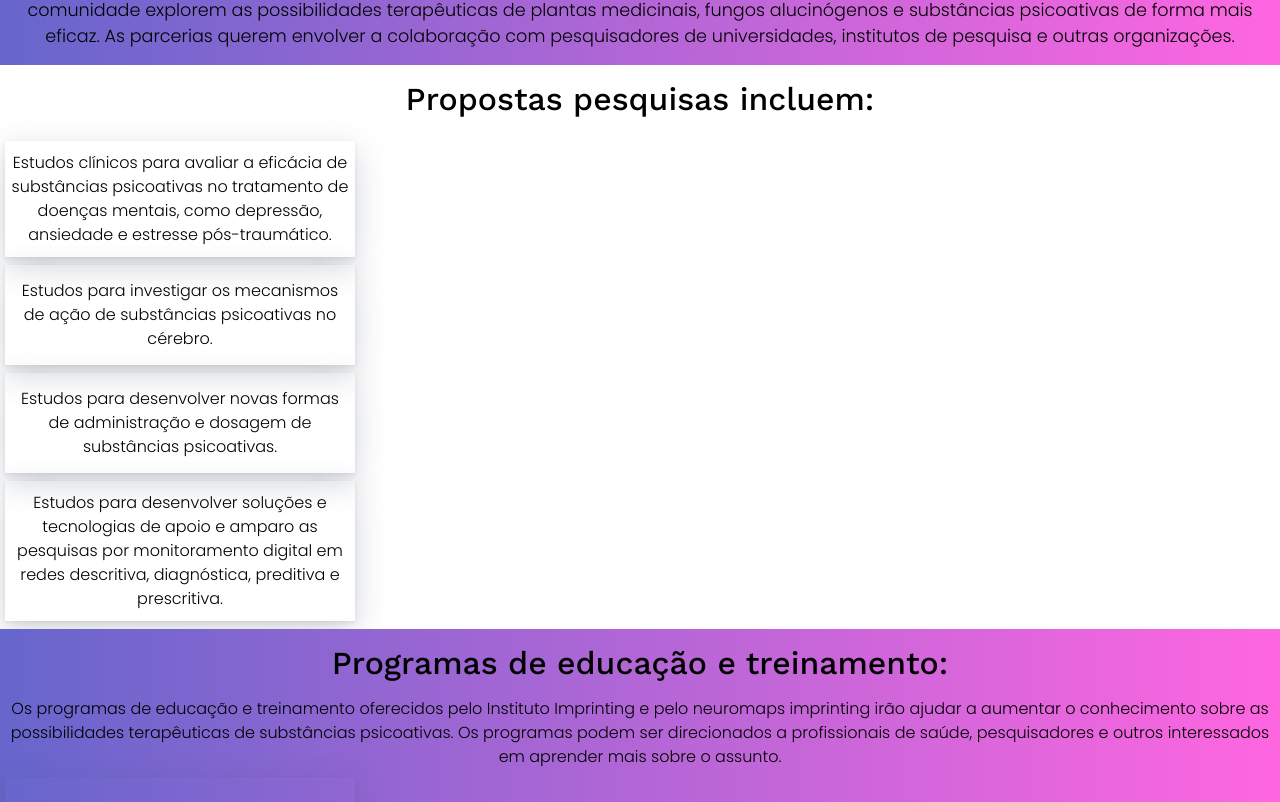
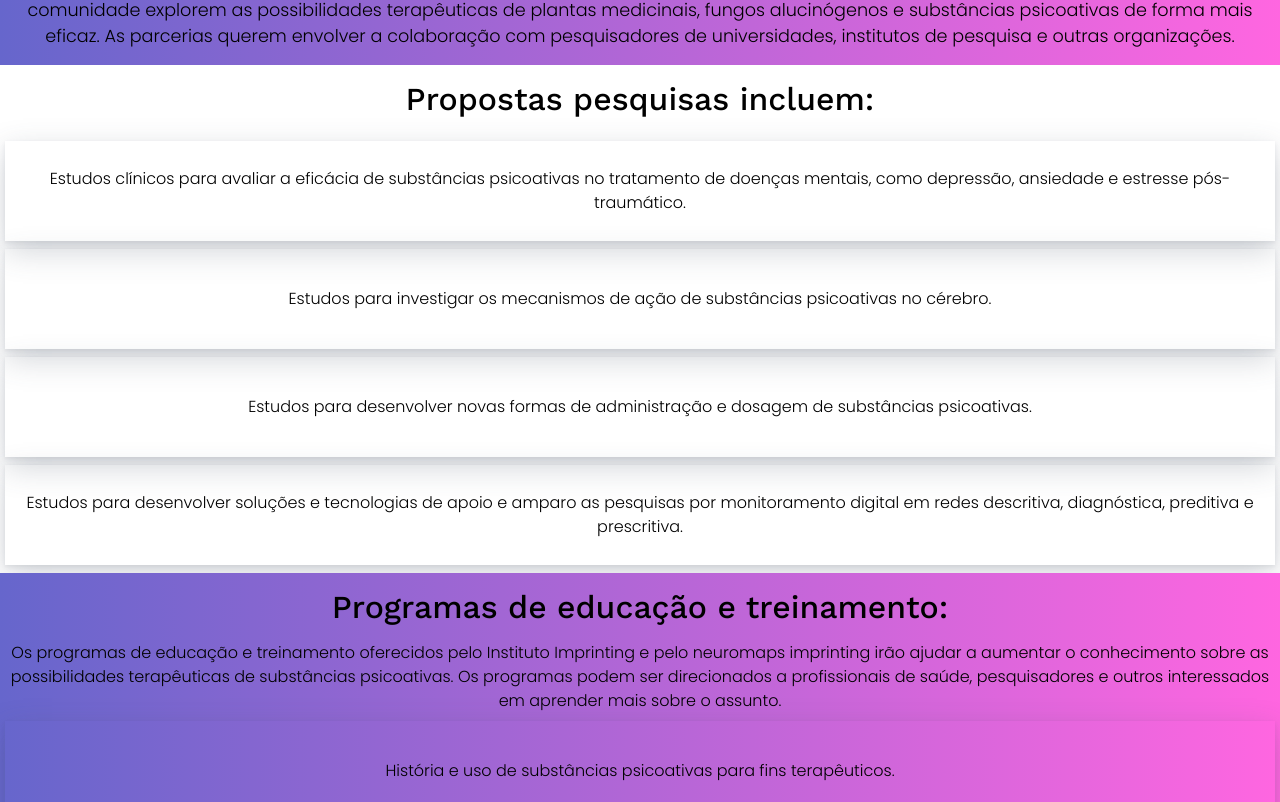
Before and after one commit to RenanFrancaDev/Imprinting_DeepTech, a Next.js app: page /metodologia in a window 1280 px wide. Shown: the part 958-1760 px from the top of the page. Built offline with nearby package versions, Linux system fonts and the light colour scheme.

Commit message:
style: children of mini-card stay on the top now

```diff
--- a/src/app/components/mini-card/card.css
+++ b/src/app/components/mini-card/card.css
@@ -4,12 +4,13 @@
 
 .wrapper_miniCard {
   display: flex;
-  flex-direction: row;
+  flex-direction: column;
   align-items: center;
   justify-content: center;
-  width: 350px;
+  min-width: 350px;
   min-height: 100px;
   margin: 8px 5px;
+  padding: 10px 0;
   box-shadow: 0 10px 30px 0 rgba(67, 80, 98, 0.24),
     0 2px 4px 0 rgba(67, 80, 98, 0.1) !important;
 }
```
